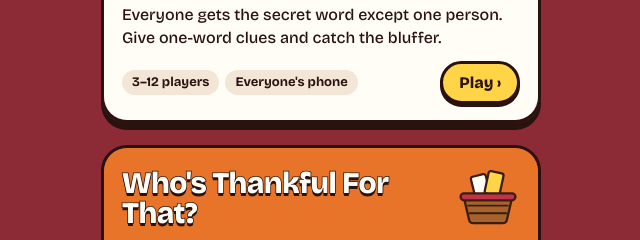
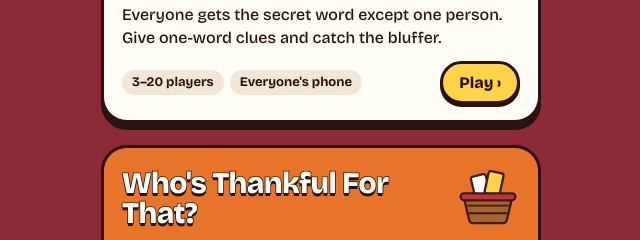
Before and after one commit to MBurleson33/games, a plain HTML site: page index.html in a window 1280 px wide. Shown: the part 250-490 px from the top of the page, 319-959 px from the left. Drawn offline with nearby package versions, Linux system fonts and the light colour scheme.

Commit message:
Update Chameleon player range
Co-Authored-By: Claude Opus 5.5 <noreply@anthropic.com>
Claude-Session: https://claude.ai/code/session_019EJvb86wNSFAiyBU6UiAxT

```diff
--- a/index.html
+++ b/index.html
@@ -73,7 +73,7 @@ h1{margin:0;font-weight:800;line-height:1;letter-spacing:-.02em;color:var(--pape
     </div>
     <div class="info">
       <p>Everyone gets the secret word except one person. Give one-word clues and catch the bluffer.</p>
-      <div class="row"><div class="tags"><span>3–12 players</span><span>Everyone's phone</span></div><span class="play">Play ›</span></div>
+      <div class="row"><div class="tags"><span>3–20 players</span><span>Everyone's phone</span></div><span class="play">Play ›</span></div>
     </div>
   </a>
 
```
